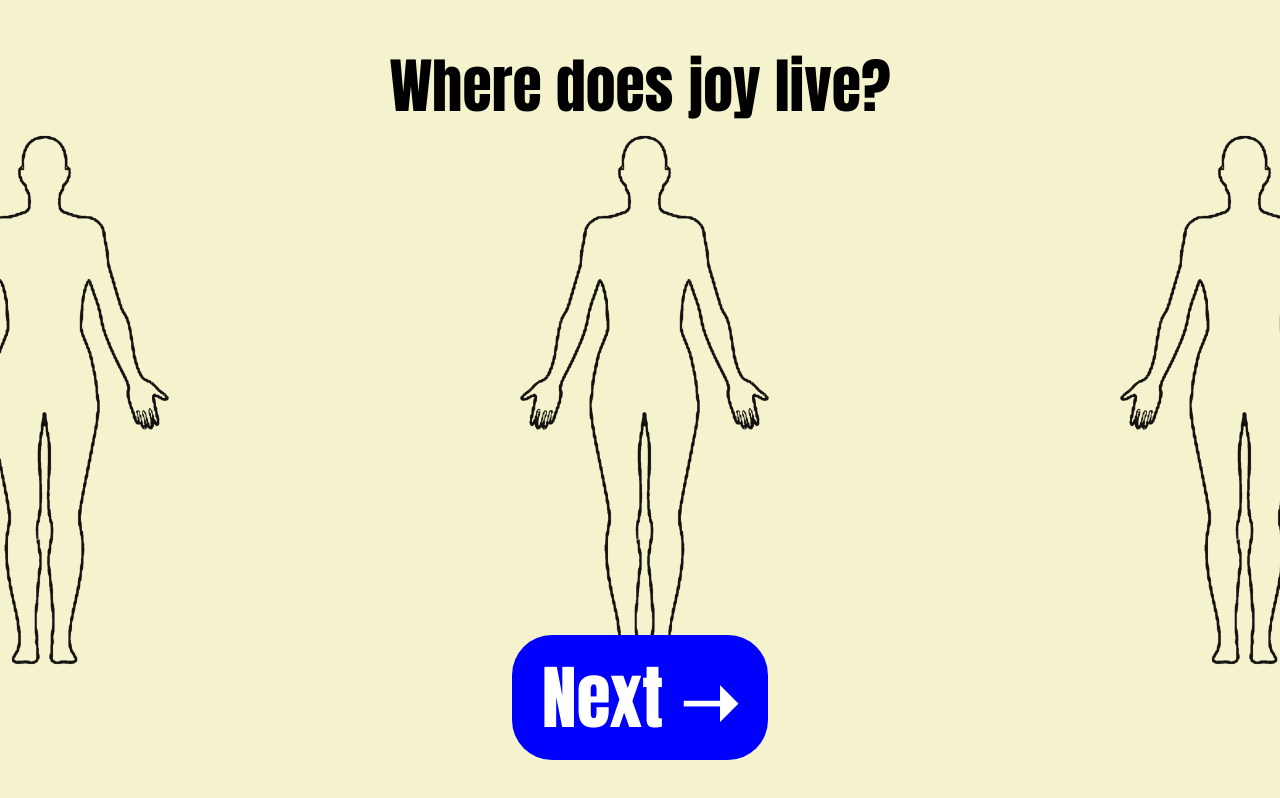
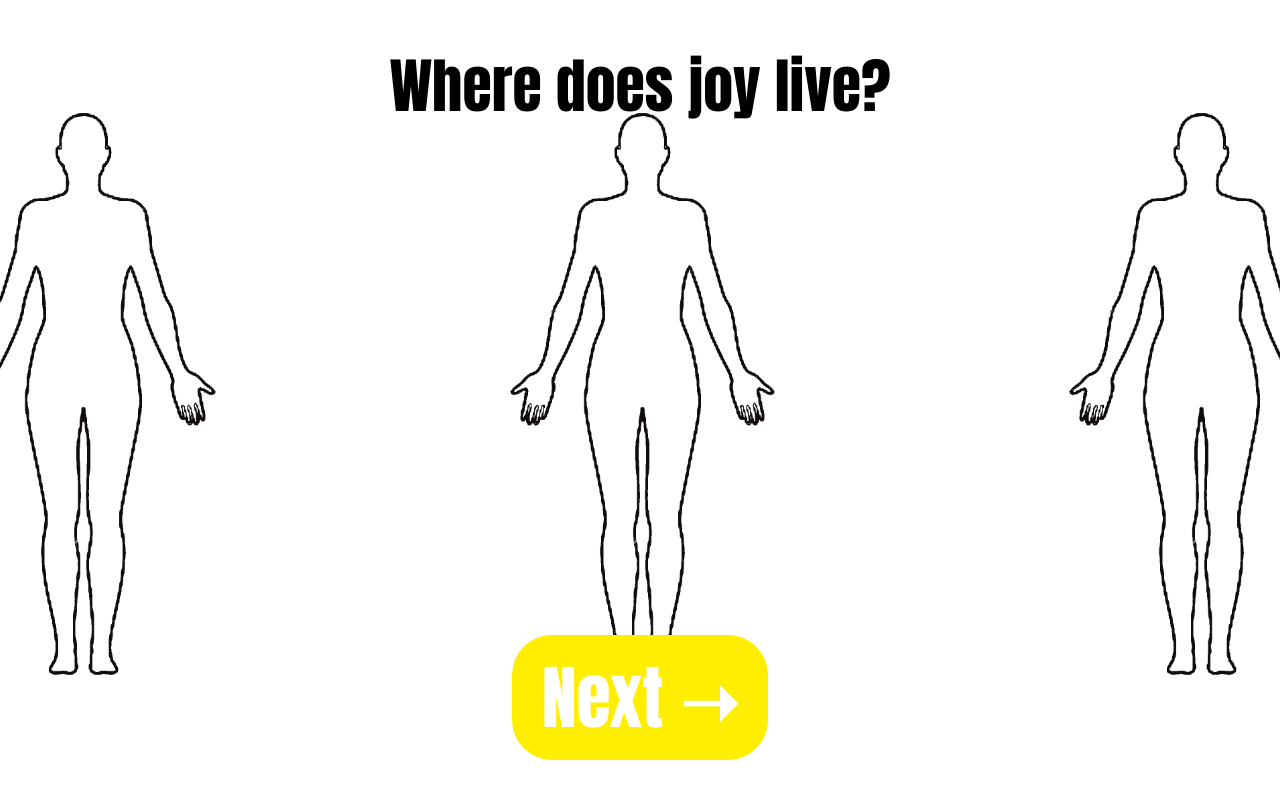
Before and after one commit to sstremmi/testPrompt, a plain HTML site: page joy.html in a window 1280 px wide. Drawn offline with Linux system fonts and the light colour scheme.

Commit message:
Add files via upload

```diff
--- a/joy.html
+++ b/joy.html
@@ -10,10 +10,8 @@
             background: #fe0;
             filter: drop-shadow(0 0 20px #fe0);
         }
-        #emotionBody{
-            background: url(assets/joyBody.PNG);
-            background-size: contain;
-            background-position: center center;
+        .blueBox{
+            background: #fe0;
         }
     </style>
 </head>
--- a/style.css
+++ b/style.css
@@ -60,6 +60,7 @@
     width: 100vw;
     min-height: 100vh;
     min-height: 100dvh;
+    background: url(assets/body.png);
     background-size: contain;
     background-position: center center;
     display: flex;
```
Also changed, not shown: confidence.html (+2 -4 lines), grief.html (+0 -5 lines), stress.html (+2 -4 lines).
